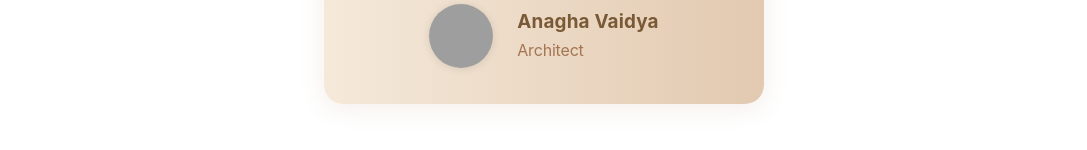
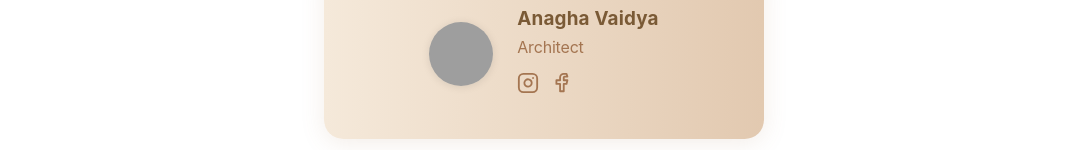
Before and after one commit to hanupratap/scioscape, a React (Vite) app: page / in a window 1280 px wide. Shown: the part 1206-1356 px from the top of the page, without its empty margins (96-1183 px from the left). Built offline with nearby package versions, Linux system fonts and the light colour scheme; grey boxes are pictures that could not be loaded.

Commit message:
Describe your changes here

```diff
--- a/src/App.tsx
+++ b/src/App.tsx
@@ -271,6 +271,14 @@ function App() {
             <div style={{display: 'flex', flexDirection: 'column', alignItems: 'flex-start'}}>
               <span style={{fontWeight: 700, fontSize: '1.18rem', color: '#7a5a36', letterSpacing: '0.01em'}}>Anagha Vaidya</span>
               <span style={{fontSize: '1rem', color: '#a47551', marginBottom: 2}}>Architect</span>
+              <div style={{display: 'flex', gap: '0.7rem', marginTop: 8}}>
+                <a href="https://instagram.com/" target="_blank" rel="noopener noreferrer" style={{color: '#a47551', fontSize: '1.3rem', textDecoration: 'none'}} aria-label="Instagram">
+                  <svg width="22" height="22" viewBox="0 0 24 24" fill="none" stroke="#a47551" strokeWidth="2" strokeLinecap="round" strokeLinejoin="round"><rect x="2" y="2" width="20" height="20" rx="5"/><path d="M16 11.37A4 4 0 1 1 12.63 8 4 4 0 0 1 16 11.37z"/><line x1="17.5" y1="6.5" x2="17.5" y2="6.5"/></svg>
+                </a>
+                <a href="https://facebook.com/" target="_blank" rel="noopener noreferrer" style={{color: '#a47551', fontSize: '1.3rem', textDecoration: 'none'}} aria-label="Facebook">
+                  <svg width="22" height="22" viewBox="0 0 24 24" fill="none" stroke="#a47551" strokeWidth="2" strokeLinecap="round" strokeLinejoin="round"><path d="M18 2h-3a4 4 0 0 0-4 4v3H7v4h4v8h4v-8h3l1-4h-4V6a1 1 0 0 1 1-1h3z"/></svg>
+                </a>
+              </div>
             </div>
           </ContactCardContent>
         </SquigglyBorderWrapper>
```
